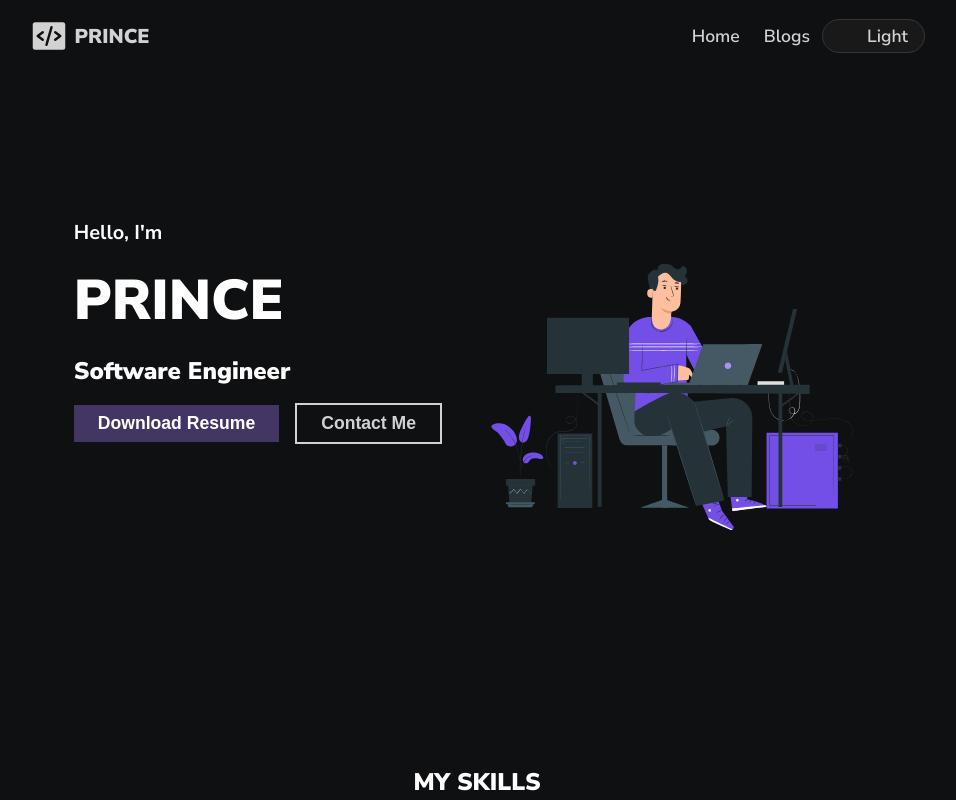
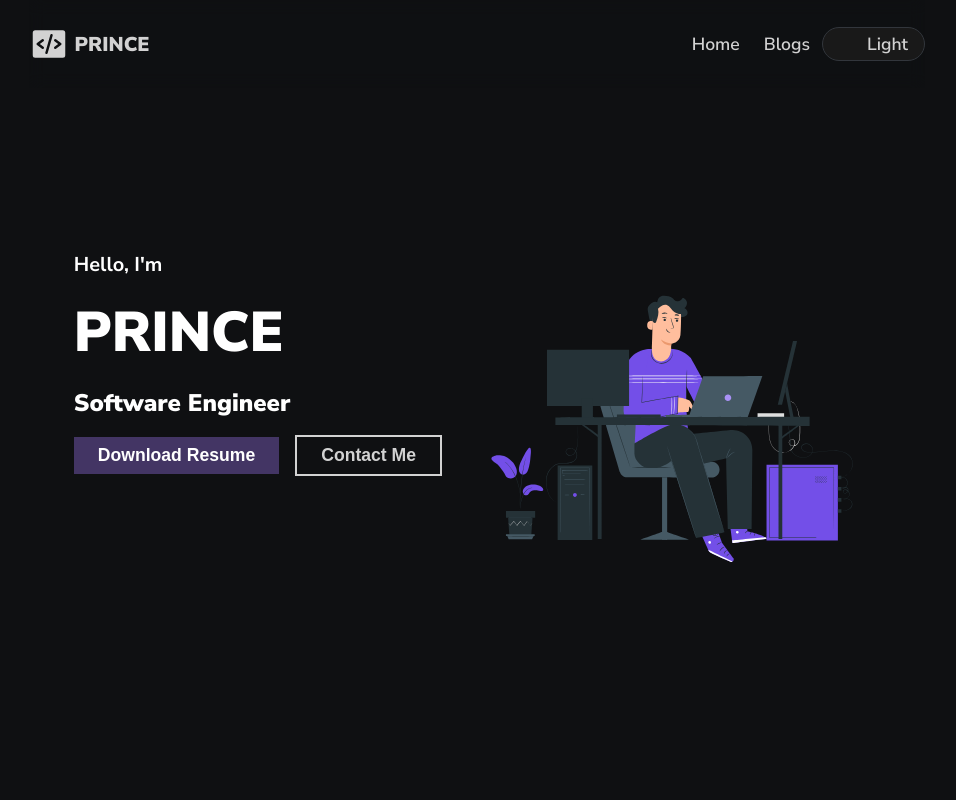
Before and after one commit to prince2520/portfolio, a React (Create React App) app: page / in a window 1280 px wide. Shown: the top 800 px of the page, without its empty margins (163-1119 px from the left). Built offline with nearby package versions, Linux system fonts and the light colour scheme; some icons are missing.

Commit message:
blur navbar

```diff
--- a/src/App.js
+++ b/src/App.js
@@ -2,8 +2,6 @@ import './common.css'
 import './App.css';
 
 import Home from './pages/Home/Home.js';
-
-import { useState } from 'react';
 
 function App() {
 
--- a/src/components/Navbar/Navbar.css
+++ b/src/components/Navbar/Navbar.css
@@ -4,9 +4,18 @@
     justify-content: space-between;
     align-items: center;
 
-    margin: 1rem 0 0;
 
     color: var(--text-primary);
+
+    padding: 1.5rem 0;
+
+    position: sticky;
+    z-index: 10;
+    top: 0;
+
+
+    background: var(--navbar-background);
+    backdrop-filter: blur(8px);
 }
 
 .navbar-right {
@@ -62,7 +71,4 @@
     .navbar-menu{
         display: block;
     }
-
-
-
 }
--- a/src/index.css
+++ b/src/index.css
@@ -1,4 +1,3 @@
-
 * {
   box-sizing: border-box;
 }
@@ -6,20 +5,22 @@
 :root {
   /*--background: #222831;*/
   /*--container: rgba(57, 62, 70, 0.7);*/
-  --background: #FDFAFF;
-  --border: #9f9c9c;
-  --container: #191919;
-  --tech-container: #3A3939 ;
-  --button: #433564;
-  --text-primary: #000000;
-  --text-secondary: #262728;
+  --background: rgb(253, 250, 255);
+  --navbar-background: rgb(253, 250, 255, 0.5);
+  --border: rgb(159, 156, 156);
+  --container: rgb(25, 25, 25);
+  --tech-container: rgb(58, 57, 57) ;
+  --button: rgb(67, 53, 100);
+  --text-primary: rgb(0, 0, 0);
+  --text-secondary: rgb(38, 39, 40);
 }
 
 .dark {
-  --background: #0F1012;
-  --border: #32363c;
-  --text-primary: #FFFFFF;
-  --text-secondary: #D2D2D2;
+  --background: rgb(15, 16, 18);
+  --navbar-background: rgb(15, 16, 18, 0.5);
+  --border: rgb(50, 54, 60);
+  --text-primary: rgb(255, 255, 255);
+  --text-secondary: rgb(210, 210, 210);
 
 }
 
```
